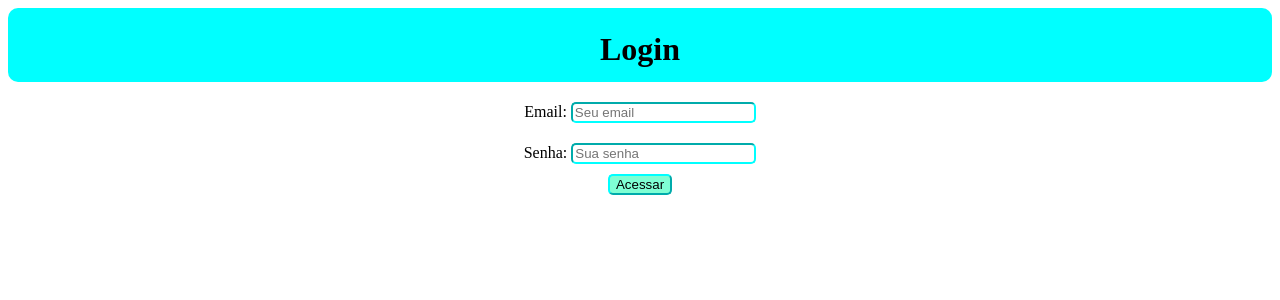
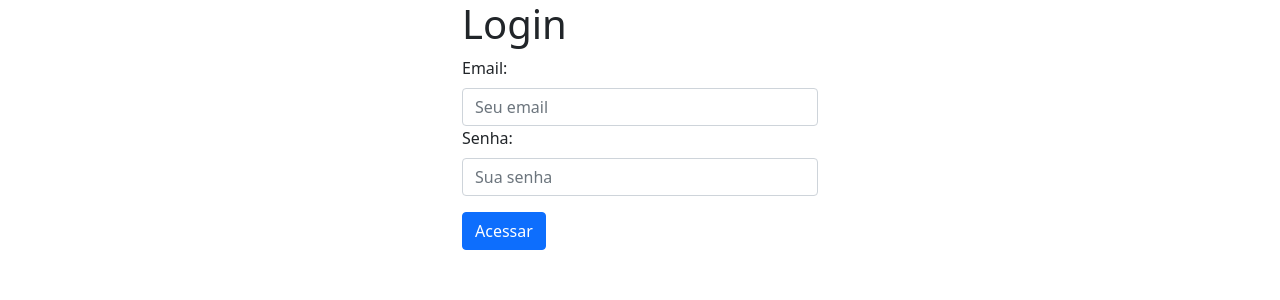
Before and after one commit to KamilahSantosCode/tela-login, a React (Create React App) app: page / in a window 1280 px wide. Shown: the top 300 px of the page. Built offline with nearby package versions, Linux system fonts and the light colour scheme.

Commit message:
Listagem pokemons

```diff
--- a/package.json
+++ b/package.json
@@ -3,7 +3,9 @@
     "version": "0.1.0",
     "private": true,
     "dependencies": {
+        "bootstrap": "^5.1.3",
         "react": "^17.0.2",
+        "react-bootstrap": "^2.1.2",
         "react-dom": "^17.0.2",
         "react-scripts": "5.0.0",
         "web-vitals": "^2.1.4"
--- a/src/componentes/app.jsx
+++ b/src/componentes/app.jsx
@@ -2,17 +2,21 @@
 //function App(){}
 //Forma antiga: class App extends Component{}
 //Irá fazer as chamadas
-import '../assets/styles.css'
+
+import 'bootstrap/dist/css/bootstrap.min.css'
+//import '../assets/styles.css'
 import Login from '../pages/login'
+import Pokedex from '../pages/pokedex'
 
 const App =()=>{
-    return(
-        <>
-        <div>
-            <Login/>
-        </div>
-        </>
-    )
+    const esta_logado = JSON.parse(localStorage.getItem('USER'));
+    //JSON.stringify()//transforma o objeto em string
+    //JSON.parse //transforma string em objeto
+
+    if(esta_logado){
+        return <Pokedex/>
+    }
+    return<Login/>
 }
 
 export default App
--- a/src/componentes/ui/botao.jsx
+++ b/src/componentes/ui/botao.jsx
@@ -1,9 +1,12 @@
 
-export const Botao = (props) => {
+export const Botao = ({children, handleClick}) => {
     //props.children
     return(
         <div className="form-group">
-            <button className="btn">{props.children}</button>
+            <button
+            className="btn btn-primary mt-3"//mt-3 gera uma margem na parte de cima
+            onClick={handleClick}
+            >{children}</button>
         </div>
     )
 }
--- a/src/componentes/ui/input.jsx
+++ b/src/componentes/ui/input.jsx
@@ -6,19 +6,24 @@ export const Input = (props) => {
     const handleChange = (event) => {
         //const valor= event.target.value
         const {value} = event.target//registra as alterações
-        props.setValue(value)
+        props.setValue((VALOR_ANTERIOR) => ({//o parêntese amarelo substitui o return
+            ...VALOR_ANTERIOR,//salva todo o histórico dos objetos
+            [props.name] : value
+        }))
+    }
+    //... = SPREAD
+    return(
 
-    }
-
-    return(
-        <div className="form">
             <div className="form-group">
             <label className="form-label" htmlFor={ props.id}> {props.label} </label>
 
             <input type={props.type}
+            className="form-control"
             onChange={handleChange}
+            //defaultValue={props.value} ou value={props.value}, o value tem maior prioridade, no entanto a forma correta é o defaultValue
+            defaultValue={props.value}
             id={props.id} name= {props.name} placeholder={props.placeholder} />
             </div>
-        </div>
+
     )
 }
--- a/src/pages/login.jsx
+++ b/src/pages/login.jsx
@@ -5,29 +5,50 @@ import { Input } from "../componentes/ui/input"
 
 const Login = () => {
 
-    const[param_1, param_2] = useState('valor_inicial')
+    const [param_1, param_2] = useState('valor_inicial')
     //param 1 nome da minha variável
     //param 2 função para alterar o valor param 1
 
-    const [email, setEmail] = useState()
-    const [senha, setSenha] = useState()
-    console.log('EMAIL', email)
-    console.log('SENHA', senha)
+    const [valores, setValores] = useState({})
 
-    return(
+    console.log('VALORES', valores)
+
+    function handleSave() {
+        if(valores.email && valores.password){
+        localStorage.setItem('USER', JSON.stringify(valores))
+        //converte objeto para string
+        //console.log('clicou', valores)
+        //grava no local Storage
+        window.location.reload()//recarrega a pagina
+
+        }else if(valores.email){
+            alert('Preencher campo senha')
+        }else if(valores.password){
+            alert('Preencher campo email')
+        }
+        else{
+            alert('Preencher campo de email e senha')
+        }
+
+
+    }
+
+    return (
         <div className="container">
+            <div className="row">
+                <div className="col-12 offset-md-4 col-md-4" >
+                    <h1 >Login</h1>
 
-            <div id="txt">
-            <h1 >Login</h1>
-            </div>
+                    <div className="form">
+                        <Input setValue={setValores} value={valores.email} label="Email:" type="text" id="email" name="email" placeholder="Seu email" />
 
-            <div className="form">
-                <Input setValue={setEmail} label="Email:" type="text" id="email" name="email" placeholder="Seu email"/>
+                        <Input setValue={setValores} value={valores.password} label="Senha:" type="password" id="password" name="password" placeholder="Sua senha" />
 
-                <Input setValue={setSenha} label="Senha:" type="password" id="password" name="password" placeholder="Sua senha"/>
+                        <Botao handleClick={handleSave}>Acessar</Botao>
 
-                <Botao>Acessar</Botao>
+                    </div>
 
+                </div>
             </div>
         </div>
 
--- /dev/null
+++ b/src/pages/pokedex.jsx
@@ -0,0 +1,35 @@
+export default function Pokedex() {
+    const pokemon = {
+        name: 'Ditto',
+        image:'https://assets.pokemon.com/assets/cms2/img/pokedex/full/132.png'
+    }
+
+    const pokemons =[
+        pokemon,
+        pokemon,
+        pokemon
+    ]
+
+    return (
+        <div className="container">
+            <h1>POKEMONS</h1>
+
+            <div className="row">
+            {pokemons.map((poke, indice)=> (
+                <div key={indice} className="col-12 col-sm-6 col-md-4">
+                    <div className="card">
+                        <img
+                        className="bg-success"
+                         src={poke.image}
+                        alt={poke.name}
+                        title={poke.name}/>
+                        <h2 className="text-center">{poke.name}</h2>
+                    </div>
+                </div>
+            ))}
+
+            </div>
+        </div>
+    )
+
+}
```
Also changed, not shown: 1 other file (tests, documents, lock files or other folders).
